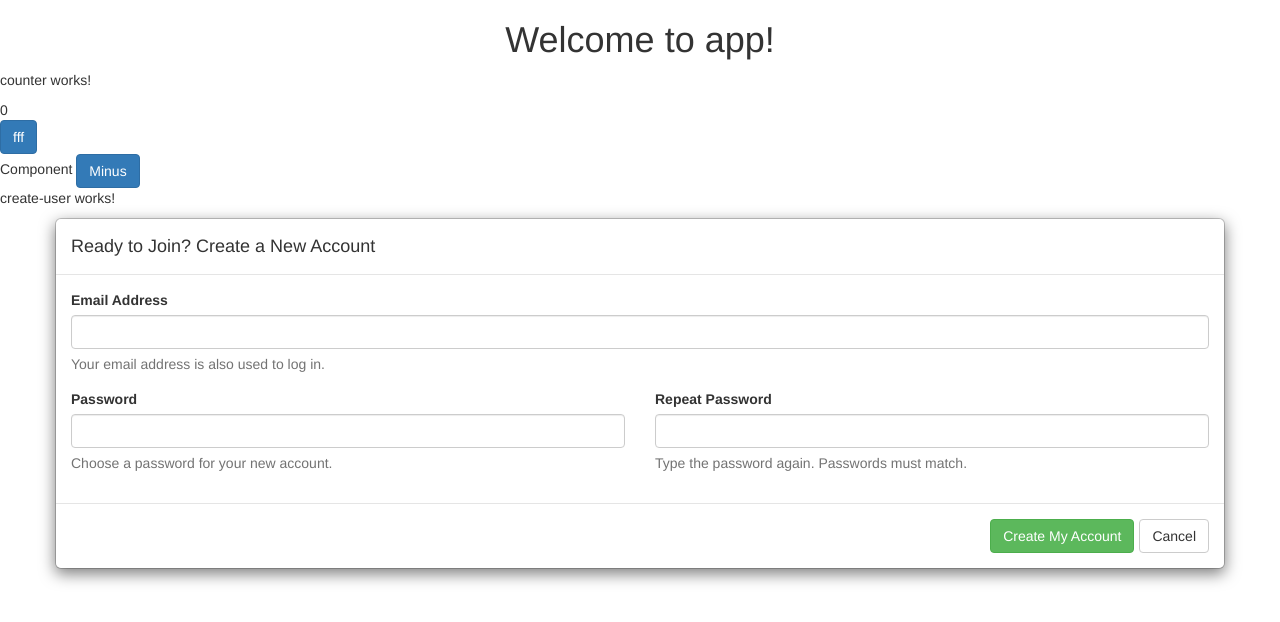
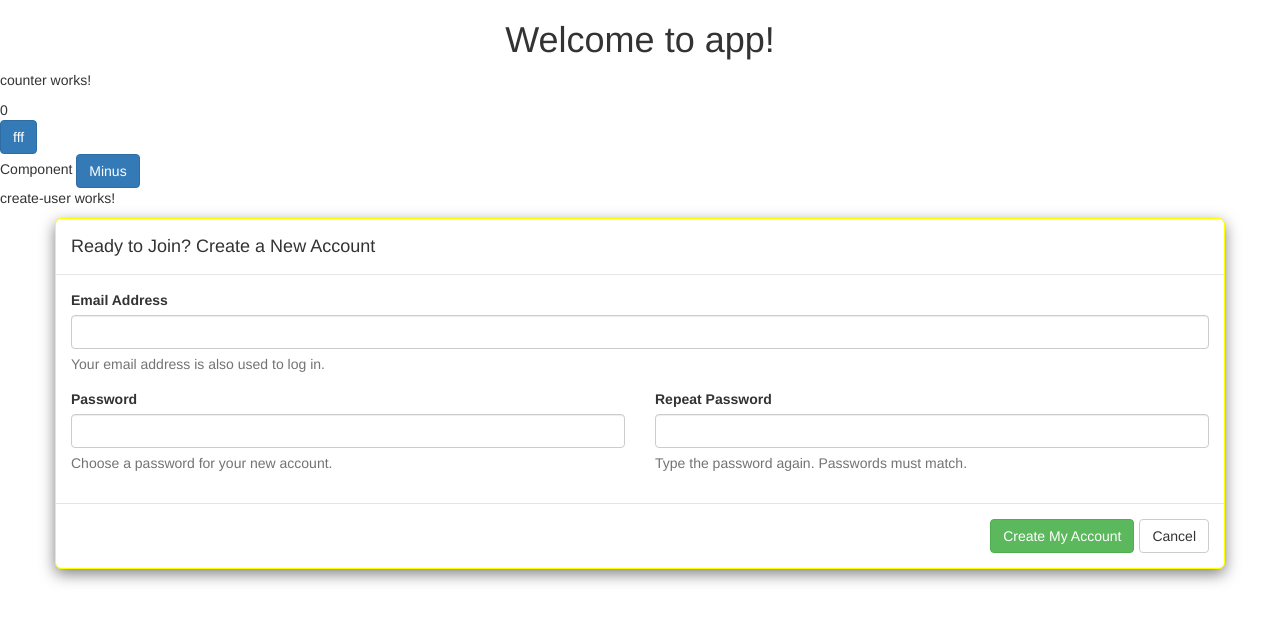
Before and after one commit to bestdeveloper-org/bd2-angular, an Angular app: page / in a window 1280 px wide. Shown: the top 622 px of the page. Built offline with nearby package versions, Linux system fonts and the light colour scheme.

Commit message:
create user styles as scss

```diff
--- /dev/null
+++ b/src/app/user/create-user/create-user.component.scss
@@ -0,0 +1,3 @@
+.modal-content{
+    border: 1px solid yellow;
+}
--- a/src/app/user/create-user/create-user.component.ts
+++ b/src/app/user/create-user/create-user.component.ts
@@ -3,7 +3,7 @@ import { Component, OnInit } from '@angular/core';
 @Component({
   selector: 'app-create-user',
   templateUrl: './create-user.component.html',
-  styleUrls: ['./create-user.component.css']
+  styleUrls: ['./create-user.component.scss']
 })
 export class CreateUserComponent implements OnInit {
 
```
Also changed, not shown: .angular-cli.json, src/app/user/create-user/create-user.component.css (deleted).
